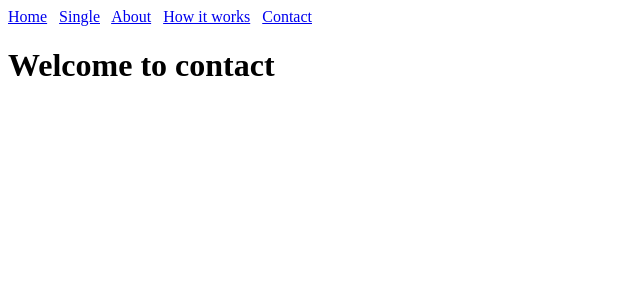
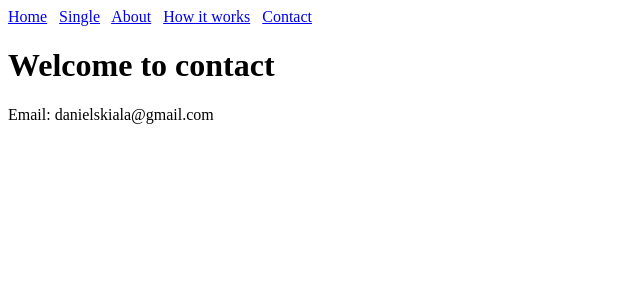
Before and after one commit to danielskiala/demo-app-angular, an Angular app: page /contact in a window 1280 px wide. Shown: the top 300 px of the page, without its empty margins (0-640 px from the left). Built offline with nearby package versions, Linux system fonts and the light colour scheme.

Commit message:
Add my email adresse on contactPage

```diff
--- a/src/app/contact/contact.component.html
+++ b/src/app/contact/contact.component.html
@@ -1 +1,2 @@
 <h1>Welcome to contact</h1>
+<p>Email: danielskiala@gmail.com</p>
```
